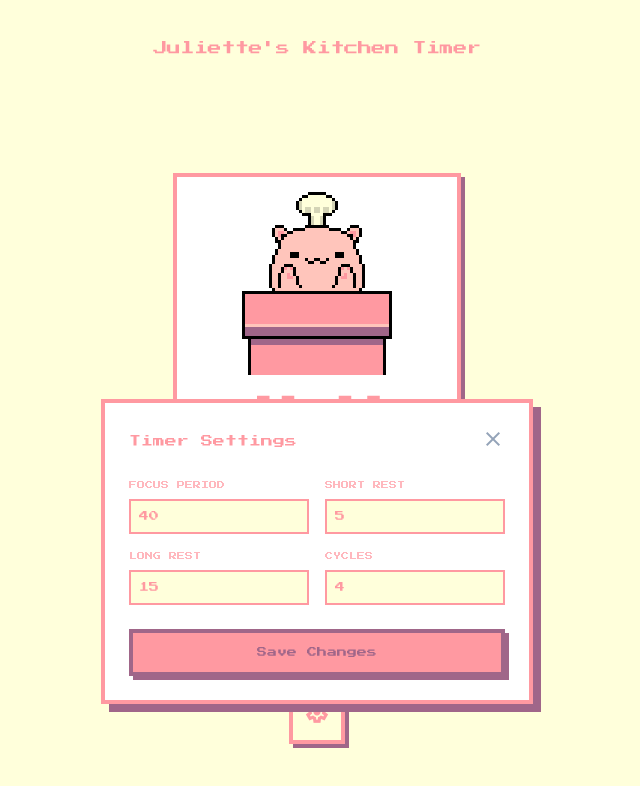
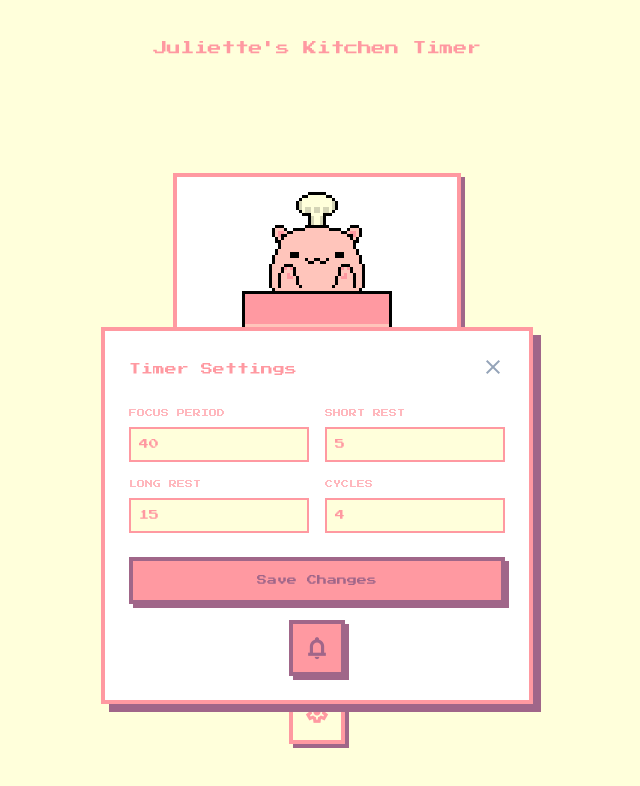
Before and after one commit to lelox028/Juliette-s-Kitchen-Timer, a React (Vite) app in the folder juliette-kitchen-timer/: page / in a window 1280 px wide. Both pictures are taken after a click on the button "settings". Shown: the top 786 px of the page, without its empty margins (323-963 px from the left). Built offline with nearby package versions, Linux system fonts and the light colour scheme.

Commit message:
First Notifications test

```diff
--- a/juliette-kitchen-timer/components/TimerConfig.jsx
+++ b/juliette-kitchen-timer/components/TimerConfig.jsx
@@ -21,10 +21,28 @@ export default function TimerConfig({ config, onConfigChange }) {
         setIsOpen(false)
     }
 
+    // Estado para saber si las notificaciones están aceptadas
+    const [notifStatus, setNotifStatus] = useState(
+        typeof Notification !== "undefined" ? Notification.permission : "default"
+    )
+
+    // Actualizar estado cuando se abre el modal
+    const handleOpen = () => {
+        setIsOpen(true)
+        if (typeof Notification !== "undefined") {
+            setNotifStatus(Notification.permission)
+        }
+    }
+
+    // Iconos de campana
+    const bellIcon = notifStatus === "granted"
+        ? <span className="material-symbols-outlined text-2xl font-bold">notifications_active</span>
+        : <span className="material-symbols-outlined text-2xl font-bold">notifications</span>
+
     return (
         <>
             <button
-                onClick={() => setIsOpen(true)}
+                onClick={handleOpen}
                 className="p-3 border-4 border-pixel-pink bg-background-light shadow-[4px_4px_0px_0px_rgba(160,102,137,1)] text-pixel-pink hover:translate-y-[-2px] transition-transform flex items-center justify-center"
             >
                 <span className="material-symbols-outlined text-2xl font-bold">settings</span>
@@ -52,7 +70,6 @@ export default function TimerConfig({ config, onConfigChange }) {
                                 className="w-full bg-background-light border-2 border-pixel-pink rounded-none p-2 text-[10px] font-pixel text-pixel-pink focus:ring-0 focus:border-pixel-pink"
                             />
                         </div>
-
                         <div className="flex flex-col gap-2">
                             <label className="text-[8px] font-pixel text-pixel-pink text-opacity-70 uppercase">Short Rest</label>
                             <input
@@ -62,7 +79,6 @@ export default function TimerConfig({ config, onConfigChange }) {
                                 className="w-full bg-background-light border-2 border-pixel-pink rounded-none p-2 text-[10px] font-pixel text-pixel-pink focus:ring-0 focus:border-pixel-pink"
                             />
                         </div>
-
                         <div className="flex flex-col gap-2">
                             <label className="text-[8px] font-pixel text-pixel-pink text-opacity-70 uppercase">Long Rest</label>
                             <input
@@ -72,7 +88,6 @@ export default function TimerConfig({ config, onConfigChange }) {
                                 className="w-full bg-background-light border-2 border-pixel-pink rounded-none p-2 text-[10px] font-pixel text-pixel-pink focus:ring-0 focus:border-pixel-pink"
                             />
                         </div>
-
                         <div className="flex flex-col gap-2">
                             <label className="text-[8px] font-pixel text-pixel-pink text-opacity-70 uppercase">Cycles</label>
                             <input
@@ -90,6 +105,22 @@ export default function TimerConfig({ config, onConfigChange }) {
                     >
                         Save Changes
                     </button>
+
+                    <button
+                        onClick={() => {
+                            if ('Notification' in window && notifStatus !== "granted") {
+                                Notification.requestPermission().then(() => {
+                                    setNotifStatus(Notification.permission)
+                                })
+                            }
+                        }}
+                        disabled={notifStatus === "granted"}
+                        className={`w-wrap mt-4 mx-auto py-2 px-3 bg-pixel-pink border-4 border-pixel-pink-dark text-pixel-pink-dark font-pixel text-[10px] shadow-[4px_4px_0px_0px_rgba(160,102,137,1)] active:translate-y-1 active:shadow-none flex items-center justify-center ${notifStatus === "granted" ? "opacity-60 cursor-not-allowed" : ""}`}
+                    >
+                        {bellIcon}
+                    </button>
+
+
                 </div>
             )}
         </>
```
